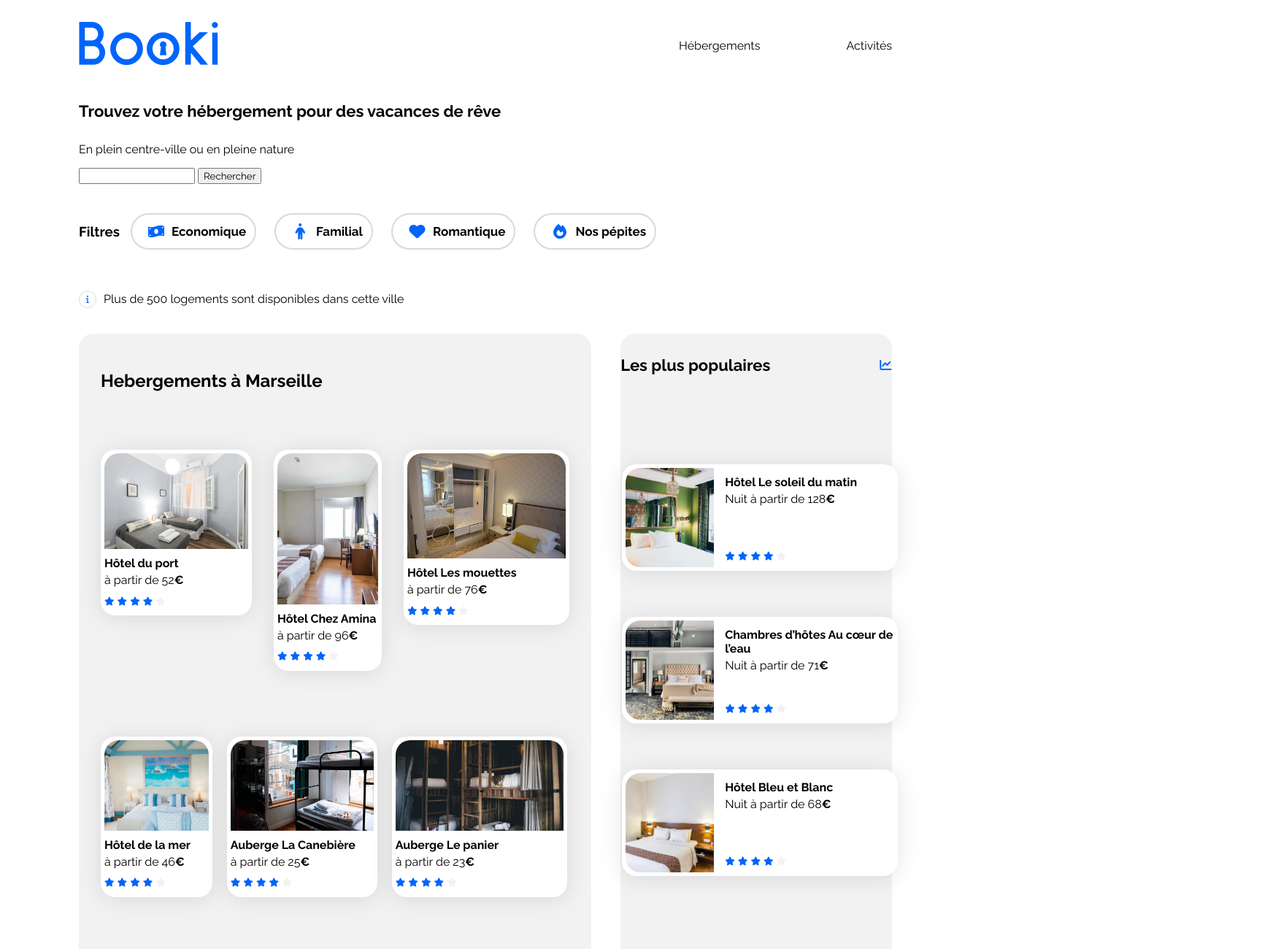
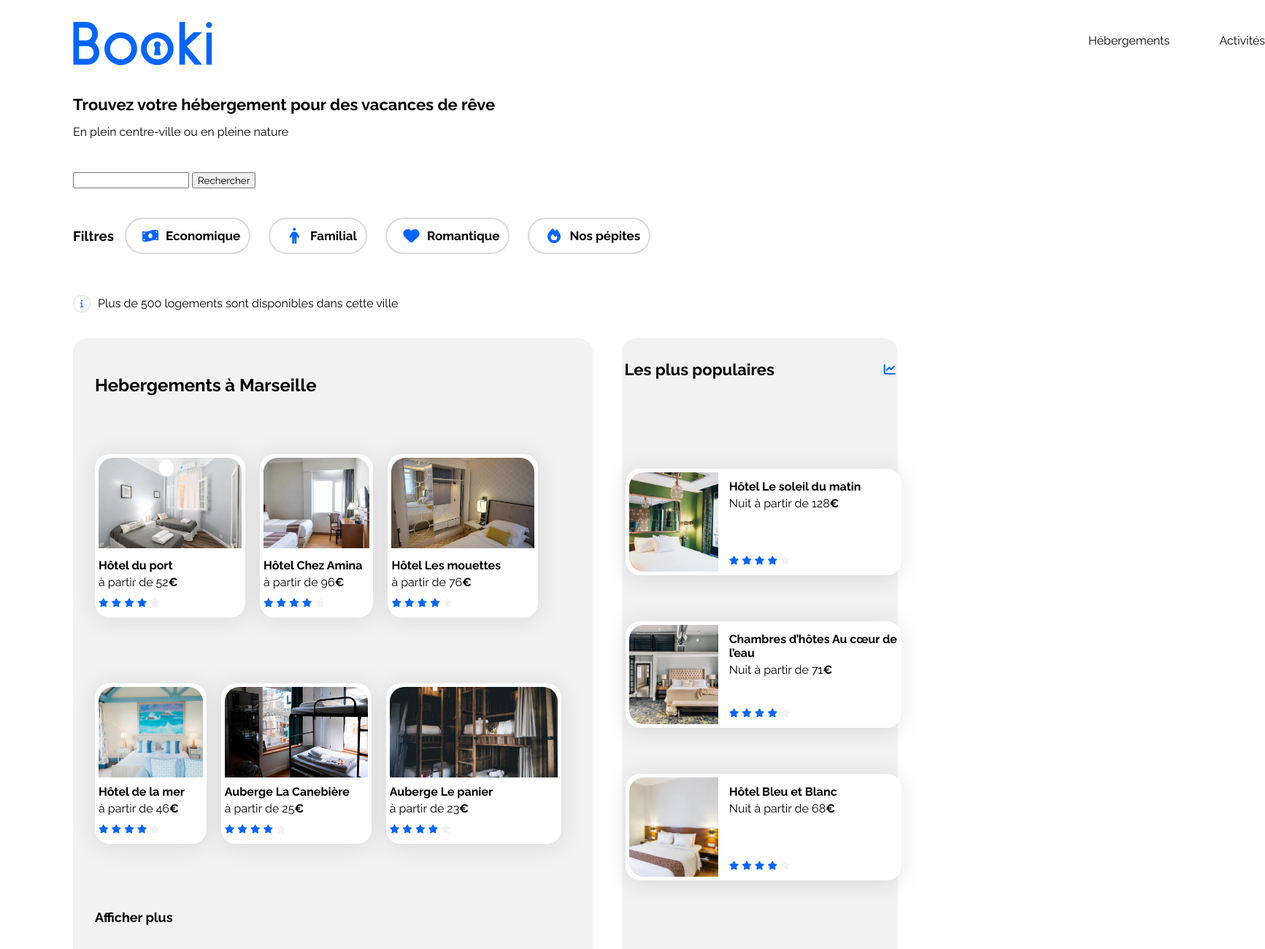
Before and after one commit to AlexandreGauthe/Projet_2_Booki, a plain HTML site: page index.html in a window 1280 px wide. Shown: the top 1300 px of the page at 73% size, 1733 px wide, since content can reach past the window. Drawn offline with Linux system fonts and the light colour scheme.

Commit message:
Agencement brouillon de la version desktop

```diff
--- a/css/style.css
+++ b/css/style.css
@@ -3,7 +3,7 @@
     font-family: 'Raleway', sans-serif;
 }
 
-html{
+body{
 
     margin: 0px;
     padding: 0px;
@@ -19,6 +19,7 @@ html{
     color: var(--main-color);
 }
 
+
 .main-container {
 
     width: 100%;
@@ -29,11 +30,13 @@ html{
 
 main{
 
-    width: 100%;
+
     display: flex;
     justify-content: space-between;
     align-content: center;
 }
+
+
 
 a {
     color: inherit;
@@ -73,11 +76,18 @@ a {
 
     display: flex;
     flex-direction: row;
-    align-items: center;
+    align-items: flex-start;
     justify-content: space-between;
     width : 100%;
     margin : 30px 50px;
+    gap: 75em;
 
+}
+
+.search-text{
+
+    line-height: 8px;
+    margin-bottom: 35px;
 }
 
 h1{
@@ -91,13 +101,20 @@ h1{
     justify-content: flex-end;
     align-items: flex-end;
     gap : 4.25em;
+    margin-right: 50px;
+    height: 2.188em;
+
+
+
 }
 
+.menu a:hover{
 
-.menu a{
+    color: blue;
+    border-top: 2px solid #0065FC;
 
 
-    margin-right: 50px;
+
 }
 
 
@@ -182,7 +199,7 @@ h1{
     justify-content: flex-start;
     align-items: center;
     gap: 40px;
-
+    width: 1340px;
 
 }
 
@@ -198,6 +215,7 @@ h1{
 
 .hebergements {
 
+
     display: flex;
     flex-direction: column;
     justify-content: space-between;
@@ -208,19 +226,18 @@ h1{
     width: 68%;
 
 
-
-
 }
 .hebergements-cards-1{
-
 
 
     display: flex;
     flex-direction: row;
     justify-content: space-around;
     align-items: flex-start;
+    flex-basis: auto;
+    object-fit: contain;
     gap: 30px;
-
+    object-fit: contain;
 
 }
 
@@ -228,19 +245,22 @@ h1{
 
 .hebergements-cards-1 .card{
 
+    width: 100%;
+    object-fit: contain;
+    flex-direction: column;
+    flex: 0 1 24%;
+    margin-top: 30px;
+    margin-bottom: 30px;
 
 
-    display: flex;
-    flex-direction: column;
-    margin-top: 30px;
-    margin-bottom: 30px;
 
   }
 
 .hebergements-cards-1 img{
 
     width: 100%;
-
+    height: 7.75em;
+    object-fit: cover;
     border-top-left-radius: 20px;
     border-top-right-radius: 20px;
 }
```
